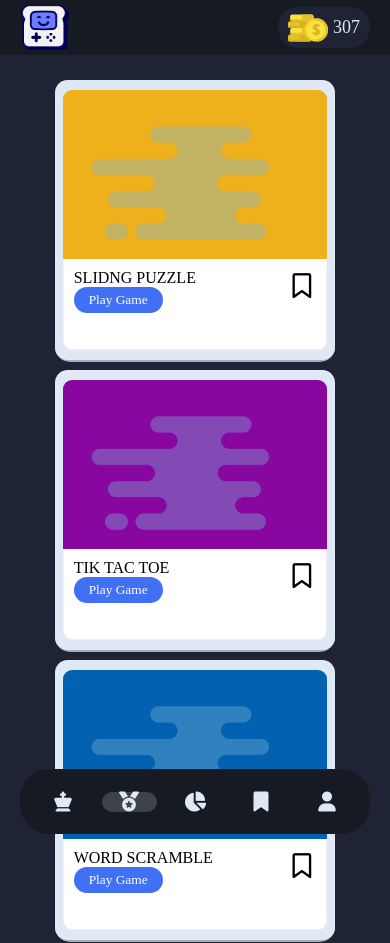
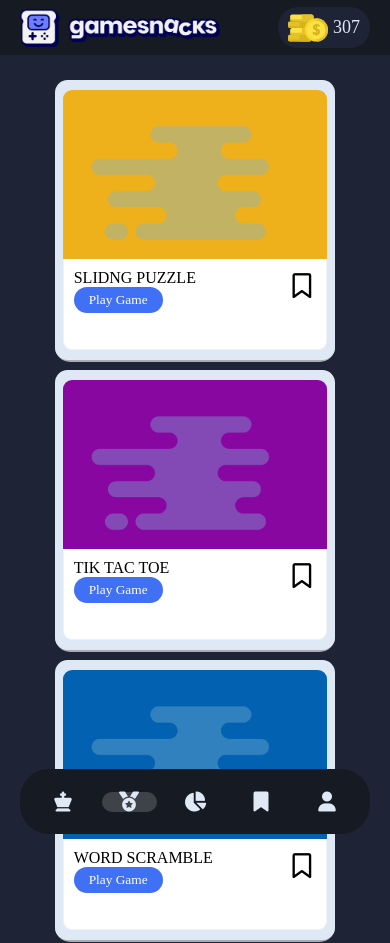
Before and after one commit to chuks1234567890/ReactProject-UI, a plain HTML site: page index.html in a window 390 px wide. Shown: the top 943 px of the page. Drawn offline with Linux system fonts and the light colour scheme; a web font is replaced by a local one.

Commit message:
Update style.css

```diff
--- a/style.css
+++ b/style.css
@@ -451,10 +451,6 @@ nav .other-things{
     p{
         font-size: 15px;
     }
-    nav .logo-brand{
-        background-image: url(small-logo.png);
-        width: 50px;
-    }
 }
 @media screen and (max-width:417px) {
     .div{
```
